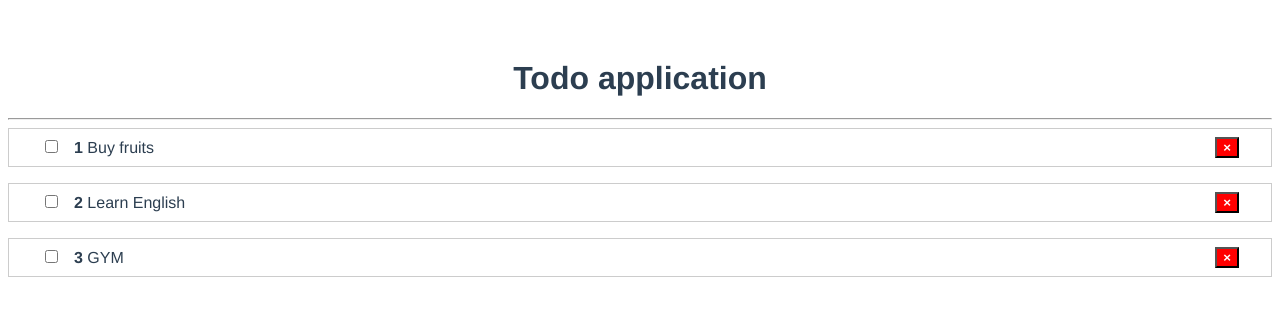
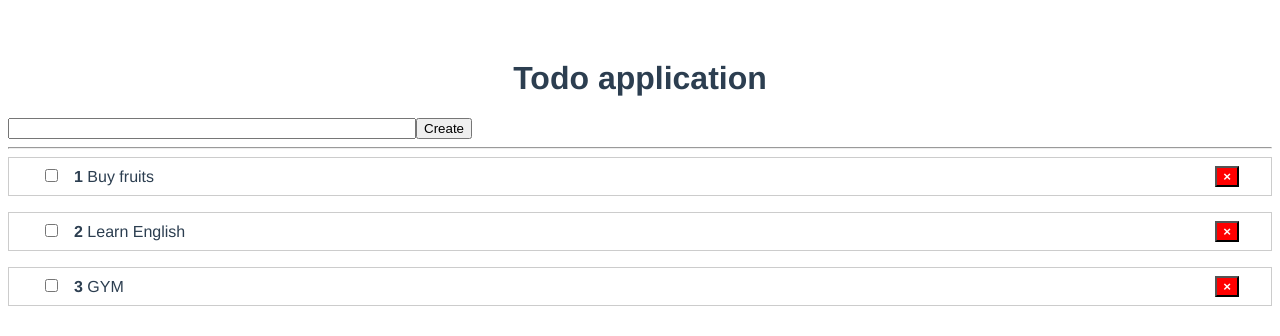
Before and after one commit to andrepopoff/vue-todo-list, a Vue app: page / in a window 1280 px wide. Shown: the top 336 px of the page. Built offline with nearby package versions, Linux system fonts and the light colour scheme.

Commit message:
Create a new todo item

```diff
--- a/src/App.vue
+++ b/src/App.vue
@@ -1,6 +1,7 @@
 <template>
   <div id="app">
     <h1>Todo application</h1>
+    <AddTodo @add-todo="addTodo"/>
     <hr>
     <TodoList :todos="todos" @remove-todo="removeTodo"/>
   </div>
@@ -8,6 +9,7 @@
 
 <script>
 import TodoList from "./components/TodoList";
+import AddTodo from "./components/AddTodo";
 export default {
   name: 'App',
   data() {
@@ -20,11 +22,14 @@
     }
   },
   components: {
-    TodoList
+    TodoList, AddTodo
   },
   methods: {
     removeTodo(id) {
       this.todos = this.todos.filter(todo => todo.id !== id)
+    },
+    addTodo(todo) {
+      this.todos.push(todo)
     }
   }
 }
--- /dev/null
+++ b/src/components/AddTodo.vue
@@ -0,0 +1,39 @@
+<template>
+    <form @submit.prevent="onSubmit">
+        <input type="text" v-model="title">
+        <button type="submit">Create</button>
+    </form>
+</template>
+
+<script>
+    export default {
+        name: "AddTodo",
+        data() {
+            return {
+                title: ""
+            }
+        },
+        methods: {
+            onSubmit() {
+                if (this.title.trim()) {
+                    const newTodo = {
+                        id: Date.now(),
+                        title: this.title,
+                        completed: false
+                    };
+                    this.$emit("add-todo", newTodo);
+                    this.title = ""
+                }
+            }
+        }
+    }
+</script>
+
+<style scoped>
+    form {
+        display: flex;
+    }
+    input {
+        width: 400px
+    }
+</style>
--- a/src/components/TodoItem.vue
+++ b/src/components/TodoItem.vue
@@ -2,7 +2,7 @@
     <li>
         <span :class="{done: todo.completed}">
             <input type="checkbox" @click="todo.completed = !todo.completed">
-            <strong>{{ todo.id }}</strong>
+            <strong>{{ index + 1 }}</strong>
             {{ todo.title }}
         </span>
         <button class="rm" @click="$emit('remove-todo', todo.id)">&times;</button>
@@ -16,7 +16,8 @@
             todo: {
                 type: Object,
                 required: true
-            }
+            },
+            index: Number
         }
     }
 </script>
--- a/src/components/TodoList.vue
+++ b/src/components/TodoList.vue
@@ -1,7 +1,7 @@
 <template>
     <div>
         <ul>
-            <TodoItem v-for="todo in todos" :key="todo.id" :todo="todo" @remove-todo="removeTodo"/>
+            <TodoItem v-for="(todo, idx) in todos" :key="todo.id" :todo="todo" :index="idx" @remove-todo="removeTodo"/>
         </ul>
     </div>
 </template>
```
